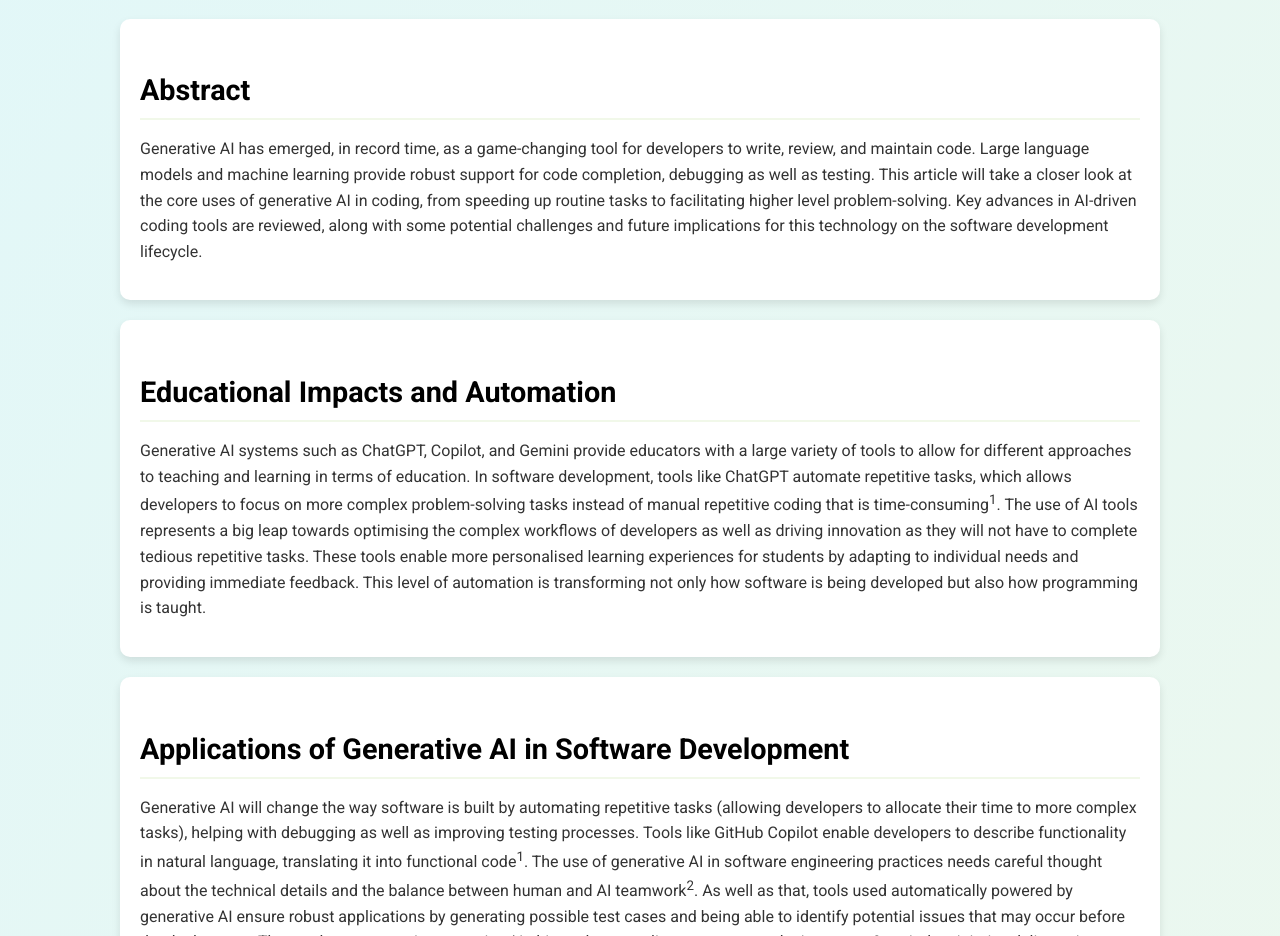
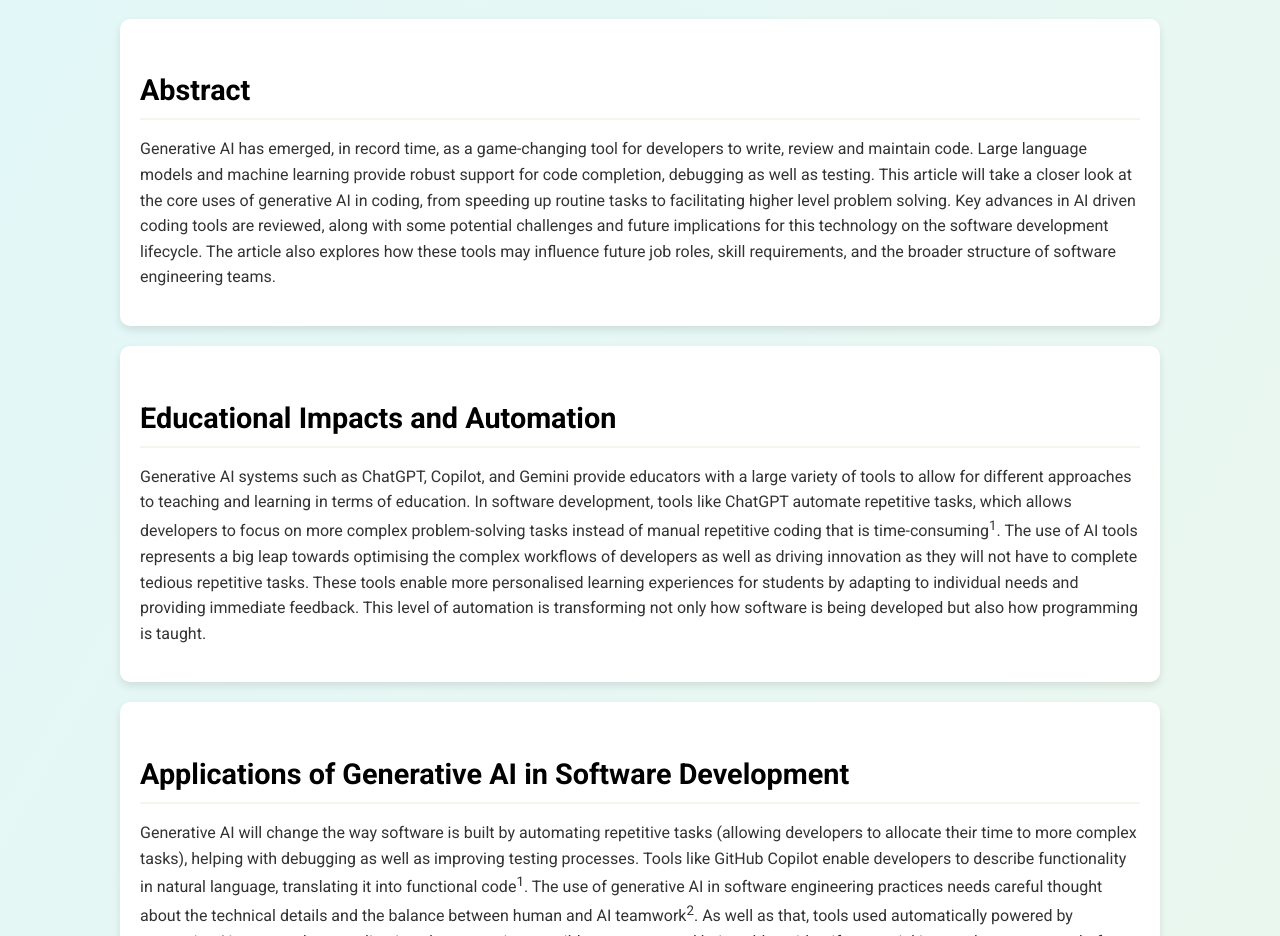
Before and after one commit to AkilMub/FY6866047, a plain HTML site: page index.html in a window 1280 px wide. Shown: the part 860-1796 px from the top of the page. Drawn offline with Linux system fonts and the light colour scheme.

Commit message:
Update index.html

```diff
--- a/index.html
+++ b/index.html
@@ -160,12 +160,12 @@
 
     <div class="section-container">
         <h3 id="Abstract">Abstract</h3>
-        <p>  Generative AI has emerged, in record time, as a game-changing tool for developers to write, review, and maintain
-            code. Large language models and machine learning provide robust support for code completion, debugging as well
-            as testing. This article will take a closer look at the core uses of generative AI in coding, from speeding up
-            routine tasks to facilitating higher level problem-solving. Key advances in AI-driven coding tools are reviewed,
-            along with some potential challenges and future implications for this technology on the software development
-            lifecycle.</p>
+        <p>  Generative AI has emerged, in record time, as a game-changing tool for developers to write, review and maintain code.
+          Large language models and machine learning provide robust support for code completion, debugging as well as testing. This
+          article will take a closer look at the core uses of generative AI in coding, from speeding up routine tasks to facilitating
+          higher level problem solving. Key advances in AI driven coding tools are reviewed, along with some potential challenges and
+          future implications for this technology on the software development lifecycle. The article also explores how these tools may
+          influence future job roles, skill requirements, and the broader structure of software engineering teams.</p>
     </div>
 
     <div class="section-container">
```
